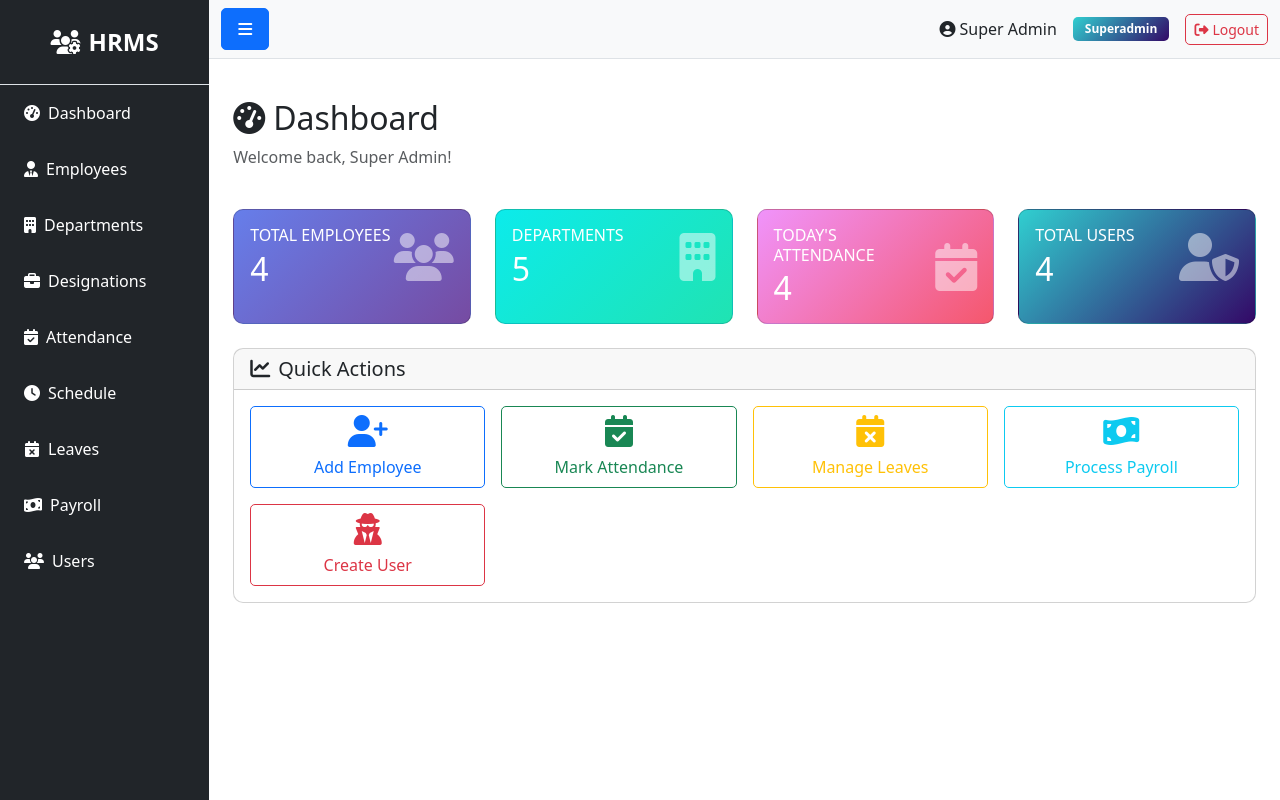
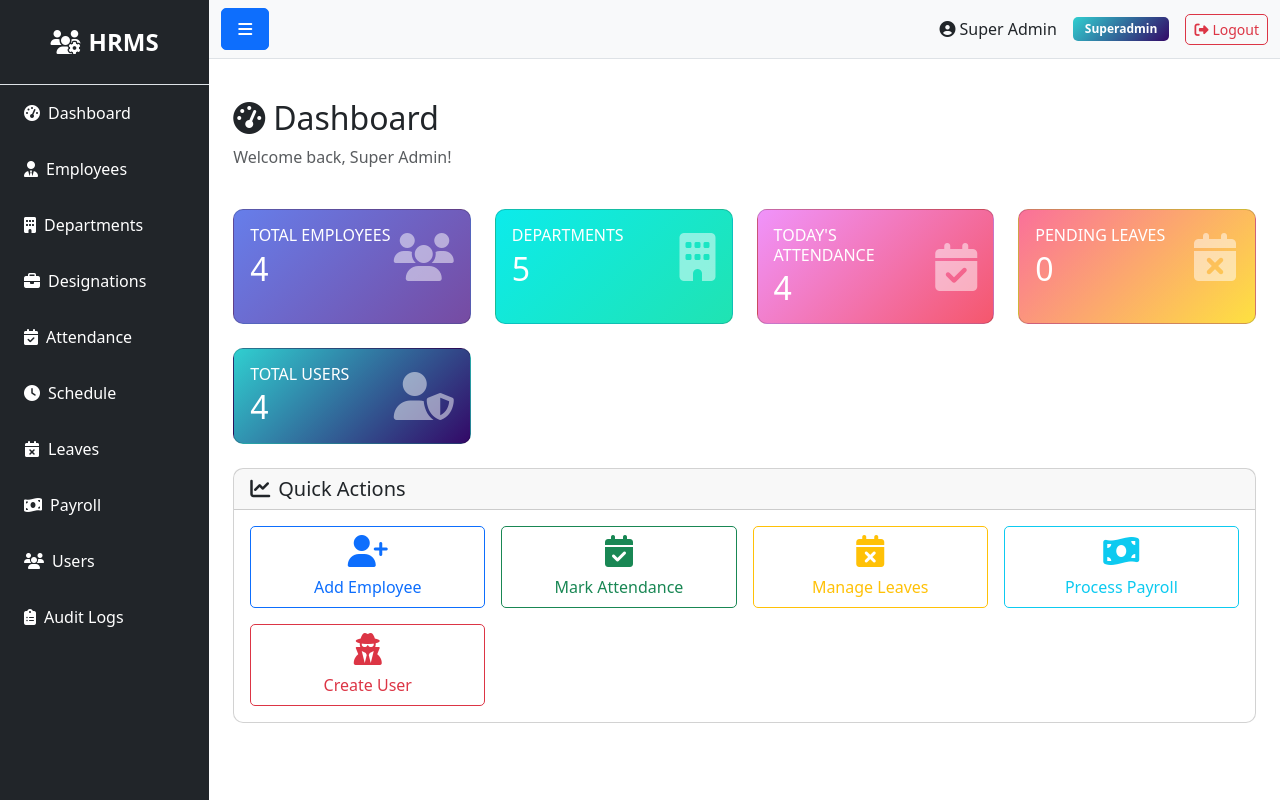
Before and after one commit to vikasprajapat2/HRMS, a Flask app: page /super in a window 1280 px wide. Run offline with Flask 3, Linux system fonts and the light colour scheme; a user stored in the database is signed in.

Commit message:
UI: role-aware dashboard links, pending leave notifications, and audit log viewer for superadmin

```diff
--- a/app.py
+++ b/app.py
@@ -120,7 +120,15 @@ def index():
 
 @app.context_processor
 def inject_user():
-    return dict(current_user=current_user)
+    # Provide current_user plus pending leaves count for notifications
+    pending_leaves = 0
+    try:
+        if current_user.is_authenticated and getattr(current_user, 'role', None) and current_user.role.name in ['superadmin', 'admin', 'hr']:
+            from models import Leave
+            pending_leaves = Leave.query.filter_by(status='pending').count()
+    except Exception:
+        pending_leaves = 0
+    return dict(current_user=current_user, pending_leaves=pending_leaves)
 
 # Error handlers
 @app.errorhandler(404)
--- a/routes/admin.py
+++ b/routes/admin.py
@@ -176,3 +176,14 @@ def create_user_from_employee():
     ).all()
 
     return render_template('admin/superadmin/create_user_from_employee.html', employees=employees)
+
+
+@bp.route('/audit-logs')
+@login_required
+def audit_logs():
+    if current_user.role.name != 'superadmin':
+        flash('Access denied', 'danger')
+        return redirect(url_for('auth.login'))
+
+    logs = AuditLog.query.order_by(AuditLog.created_at.desc()).limit(200).all()
+    return render_template('admin/audit/logs.html', logs=logs)
--- a/templates/base.html
+++ b/templates/base.html
@@ -25,9 +25,36 @@
                 <i class="fas fa-users-cog me-2"></i>HRMS
             </div>
             <div class="list-group list-group-flush">
-                <a href="{{ url_for('admin.' + current_user.role.name + '_dashboard') }}" class="list-group-item list-group-item-action bg-dark text-white">
+                {# Role-specific dashboard link (explicit mapping) #}
+                {% if current_user.role.name == 'superadmin' %}
+                <a href="{{ url_for('admin.superadmin_dashboard') }}" class="list-group-item list-group-item-action bg-dark text-white">
                     <i class="fas fa-tachometer-alt me-2"></i>Dashboard
                 </a>
+                {% elif current_user.role.name == 'admin' %}
+                <a href="{{ url_for('admin.admin_dashboard') }}" class="list-group-item list-group-item-action bg-dark text-white">
+                    <i class="fas fa-tachometer-alt me-2"></i>Dashboard
+                </a>
+                {% elif current_user.role.name == 'hr' %}
+                <a href="{{ url_for('admin.hr_dashboard') }}" class="list-group-item list-group-item-action bg-dark text-white">
+                    <i class="fas fa-tachometer-alt me-2"></i>Dashboard
+                </a>
+                {% elif current_user.role.name == 'payroll' %}
+                <a href="{{ url_for('admin.payroll_dashboard') }}" class="list-group-item list-group-item-action bg-dark text-white">
+                    <i class="fas fa-tachometer-alt me-2"></i>Dashboard
+                </a>
+                {% elif current_user.role.name == 'moderator' %}
+                <a href="{{ url_for('admin.moderator_dashboard') }}" class="list-group-item list-group-item-action bg-dark text-white">
+                    <i class="fas fa-tachometer-alt me-2"></i>Dashboard
+                </a>
+                {% elif current_user.role.name == 'employee' %}
+                <a href="{{ url_for('user.dashboard') }}" class="list-group-item list-group-item-action bg-dark text-white">
+                    <i class="fas fa-tachometer-alt me-2"></i>Dashboard
+                </a>
+                {% else %}
+                <a href="{{ url_for('user.dashboard') }}" class="list-group-item list-group-item-action bg-dark text-white">
+                    <i class="fas fa-tachometer-alt me-2"></i>Dashboard
+                </a>
+                {% endif %}
                 {% if current_user.role.name in ['superadmin', 'admin', 'hr'] %}
                 <a href="{{ url_for('employee.index') }}" class="list-group-item list-group-item-action bg-dark text-white">
                     <i class="fas fa-user-tie me-2"></i>Employees
@@ -68,6 +95,11 @@
                     <i class="fas fa-users me-2"></i>Users
                 </a>
                 {% endif %}
+                {% if current_user.role.name == 'superadmin' %}
+                <a href="{{ url_for('admin.audit_logs') }}" class="list-group-item list-group-item-action bg-dark text-white">
+                    <i class="fas fa-clipboard-list me-2"></i>Audit Logs
+                </a>
+                {% endif %}
             </div>
         </div>
 
@@ -81,6 +113,12 @@
                     </button>
 
                     <div class="ms-auto d-flex align-items-center">
+                        {% if pending_leaves is defined and pending_leaves > 0 and current_user.role.name in ['superadmin','admin','hr'] %}
+                        <a href="{{ url_for('leave.index') }}" class="me-3 position-relative text-decoration-none">
+                            <i class="fas fa-bell fa-lg"></i>
+                            <span class="position-absolute top-0 start-100 translate-middle badge rounded-pill bg-danger">{{ pending_leaves }}</span>
+                        </a>
+                        {% endif %}
                         <span class="me-3">
                             <i class="fas fa-user-circle me-1"></i>{{ current_user.name }}
                         </span>
```
Also changed, not shown: templates/admin/audit/logs.html (added, +40 -0 lines).
